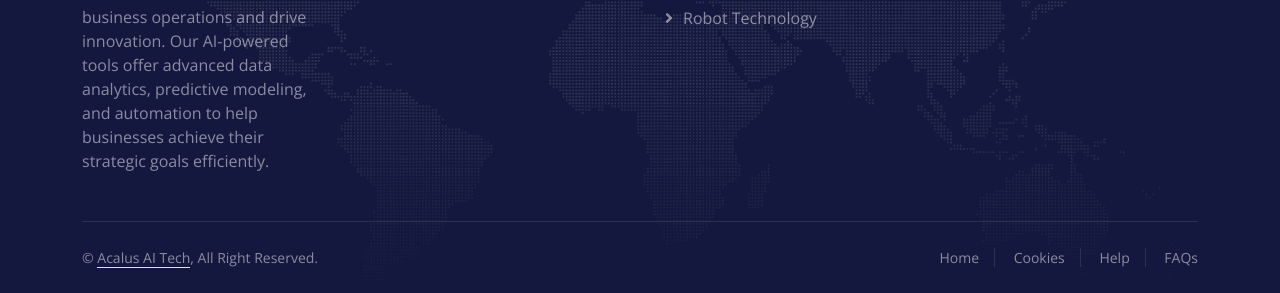
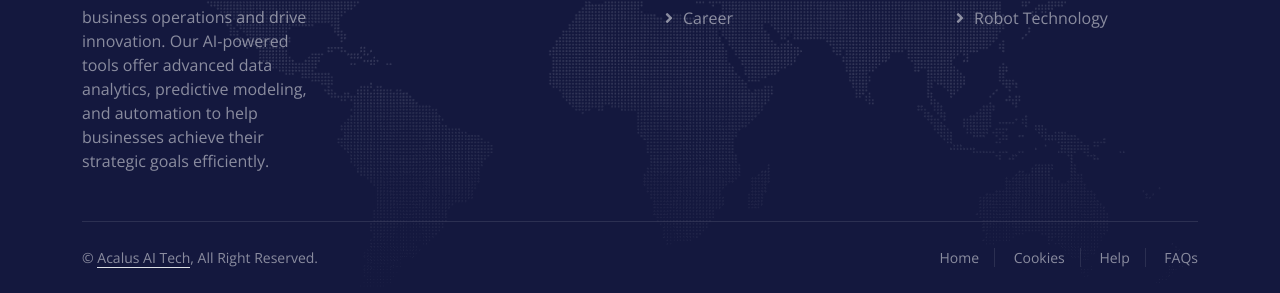
Before and after one commit to SKONDA1213/acalus, a plain HTML site: page contact.html in a window 1280 px wide. Shown: the part 1506-1799 px from the top of the page. Drawn offline with nearby package versions, Linux system fonts and the light colour scheme.

Commit message:
Update contact.html

```diff
--- a/contact.html
+++ b/contact.html
@@ -223,14 +223,14 @@
                         <a class="btn btn-outline-light btn-social" href=""><i class="fab fa-linkedin-in"></i></a>
                 </div-->
                 </div>
-                <!--div class="col-md-6 col-lg-3 wow fadeIn" data-wow-delay="0.5s">
+                <div class="col-md-6 col-lg-3 wow fadeIn" data-wow-delay="0.5s">
                     <h5 class="text-white mb-4">Popular Link</h5>
                     <a class="btn btn-link" href="">About Us</a>
                     <a class="btn btn-link" href="">Contact Us</a>
                     <a class="btn btn-link" href="">Privacy Policy</a>
                     <a class="btn btn-link" href="">Terms & Condition</a>
                     <a class="btn btn-link" href="">Career</a>
-            </div-->
+            </div>
                 <div class="col-md-6 col-lg-3 wow fadeIn" data-wow-delay="0.7s">
                     <h5 class="text-white mb-4">Our Services</h5>
                     <a class="btn btn-link" href="">Robotic Automation</a>
```
